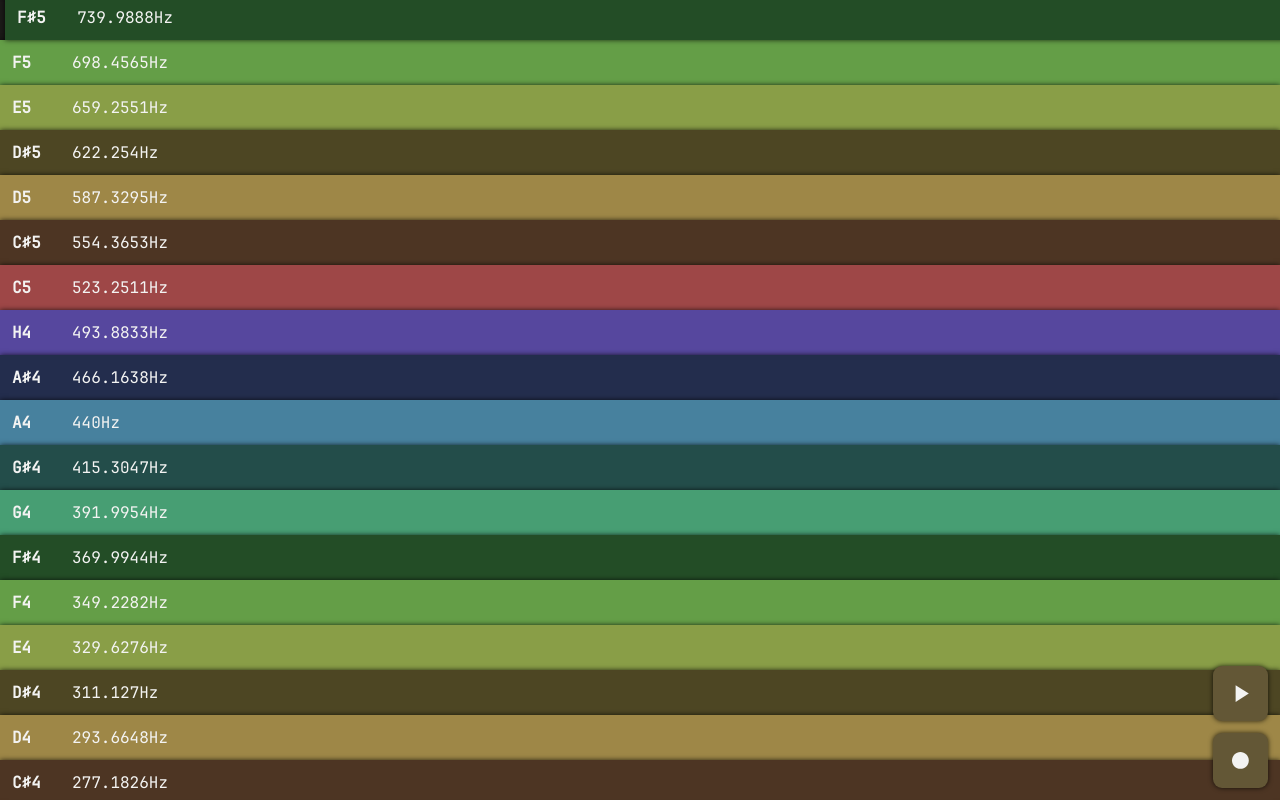
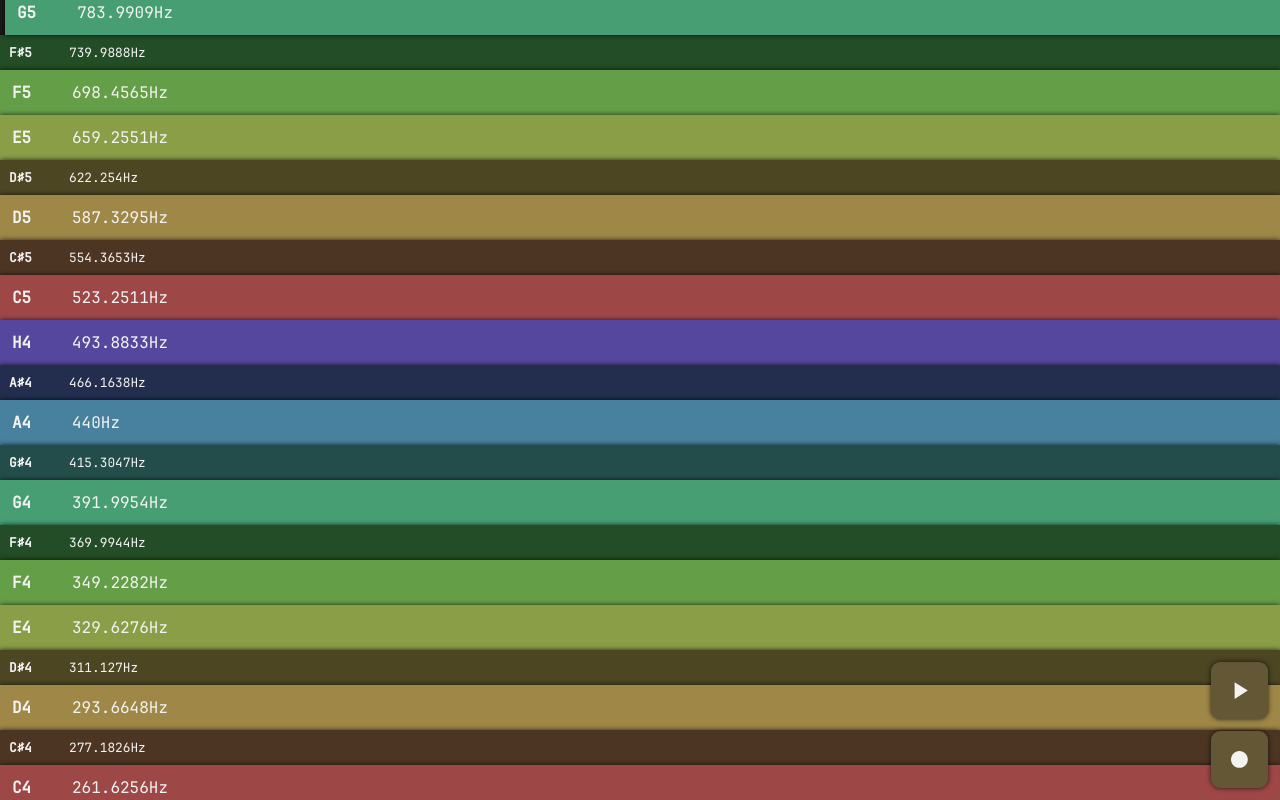
Before and after one commit to FrameXX/melody-generator-web, a Vue app: page / in a window 1280 px wide. Built offline with nearby package versions, Linux system fonts and the light colour scheme.

Commit message:
Define oscillator recorder

```diff
--- a/src/components/TonePad.vue
+++ b/src/components/TonePad.vue
@@ -2,6 +2,7 @@
 import { PropType } from "vue";
 import Tone from "../modules/tone";
 import Oscillator from "../modules/oscillator";
+import OscillatorRecorder from "../modules/oscillator_recorder";
 
 const props = defineProps({
   tones: {
@@ -29,6 +30,7 @@ const props = defineProps({
       new Tone("G5", 783.9909),
     ],
   },
+  recorder: { type: Object as PropType<OscillatorRecorder> },
 });
 
 const emit = defineEmits<{
@@ -36,7 +38,7 @@ const emit = defineEmits<{
   toneEnd: [];
 }>();
 
-const osciallator = new Oscillator();
+const osciallator = new Oscillator(props.recorder);
 let playingToneName: null | string = null;
 let activePad: null | HTMLElement = null;
 
@@ -58,7 +60,7 @@ function startTone(event: PointerEvent, tone: Tone) {
 
 function endTone() {
   if (!osciallator.isPlaying) return;
-  const gainNodeLinearRampDelay = osciallator.playbackDuration / 1600;
+  const gainNodeLinearRampDelay = osciallator.playbackDuration / 1700;
   osciallator.stopPlaying(gainNodeLinearRampDelay);
   playingToneName = null;
 
@@ -159,6 +161,8 @@ addEventListener("visibilitychange", () => {
 
     &.accented {
       --L-dark-accent: 22%;
+      padding: var(--spacing-small);
+      font-size: var(--font-size-small);
     }
 
     &.tone-0 {
--- a/src/modules/oscillator.ts
+++ b/src/modules/oscillator.ts
@@ -1,3 +1,5 @@
+import OscillatorRecorder from "./oscillator_recorder";
+
 export default class Oscillator {
   private readonly audioContext: AudioContext;
   private readonly oscillatorNode: OscillatorNode;
@@ -5,7 +7,8 @@ export default class Oscillator {
   public isPlaying: boolean = false;
   public playBackStartTime = 0;
 
-  constructor() {
+  // @ts-ignore
+  constructor(private readonly recorder?: OscillatorRecorder) {
     this.audioContext = new AudioContext();
     this.oscillatorNode = this.audioContext.createOscillator();
     this.gainNode = this.audioContext.createGain();
--- /dev/null
+++ b/src/modules/oscillator_recorder.ts
@@ -0,0 +1 @@
+export default class OscillatorRecorder {}
--- a/src/partials/_variables.scss
+++ b/src/partials/_variables.scss
@@ -63,7 +63,7 @@
   // ===== Spacing =====
   --spacing-multiplier: 1;
   --spacing-tiny: calc(5px * var(--spacing-multiplier));
-  --spacing-small: calc(8px * var(--spacing-multiplier));
+  --spacing-small: calc(9px * var(--spacing-multiplier));
   --spacing-medium: calc(12px * var(--spacing-multiplier));
   --spacing-big: calc(16px * var(--spacing-multiplier));
   --spacing-large: calc(20px * var(--spacing-multiplier));
```
